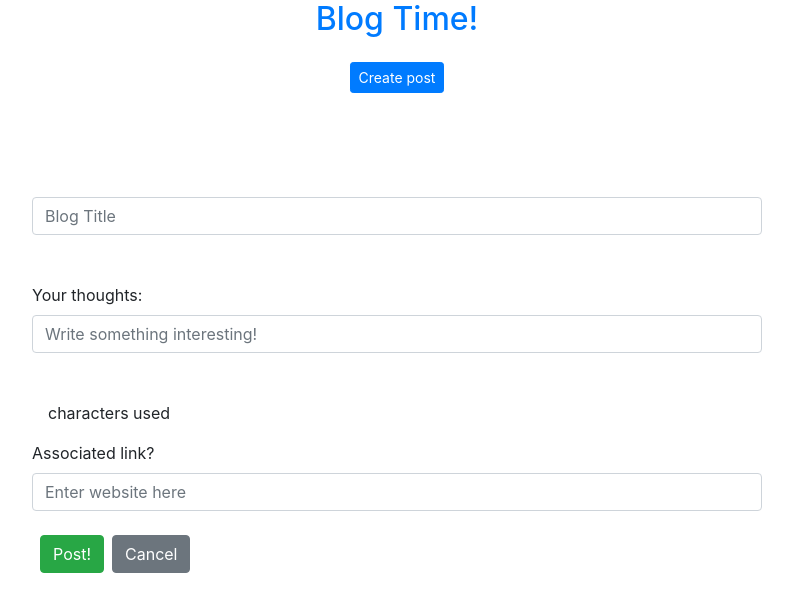
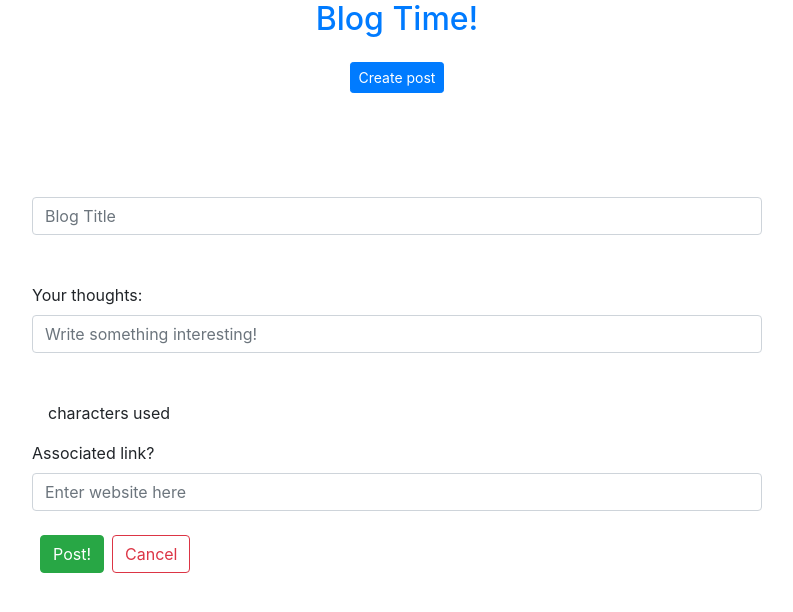
Before and after one commit to tlcpack/Caroblog, a Vue app in the folder caroblog/: page /#/create in a window 1280 px wide. Shown: the top 612 px of the page, without its empty margins (243-1036 px from the left). Built offline with nearby package versions, Linux system fonts and the light colour scheme.

Commit message:
button styled better. loading spinner added

```diff
--- a/caroblog/src/components/Create.vue
+++ b/caroblog/src/components/Create.vue
@@ -37,7 +37,7 @@
         />
       </div>
       <b-button type="submit" class="btn btn-success m-2" v-b-tooltip.hover.bottom title="This is final">Post!</b-button>
-      <b-button type="outline-danger" :to="{ path: '/index'}">Cancel</b-button>
+      <b-button variant="outline-danger" :to="{ path: '/index'}">Cancel</b-button>
     </form>
   </div>
 </template>
--- a/caroblog/src/components/Index.vue
+++ b/caroblog/src/components/Index.vue
@@ -1,8 +1,8 @@
 <template>
   <div class="pt-5">
-    <div>
+    <!-- <div>
       <b-spinner v-if="!posts" label="Loading..."></b-spinner>
-    </div>
+    </div> -->
     <div v-if="posts && posts.length">
       <div class="card mb-3" v-for="post of posts" v-bind:key="post.id">
         <div class="row no-gutters">
@@ -48,13 +48,20 @@
         </div>
       </div>
     </div>
-    <p v-if="posts.length == 0">No Posts</p>
+    <div class="d-flex justify-content-center mb-3">
+    <b-spinner style="width: 3rem; height: 3rem;" v-if="posts.length == 0">No Posts</b-spinner>
+    </div>
   </div>
 </template>
 
 <script>
 import axios from "axios";
+
+
 export default {
+  props: {
+    loading: {type: Boolean}
+  },
   data() {
     return {
       posts: [],
```
